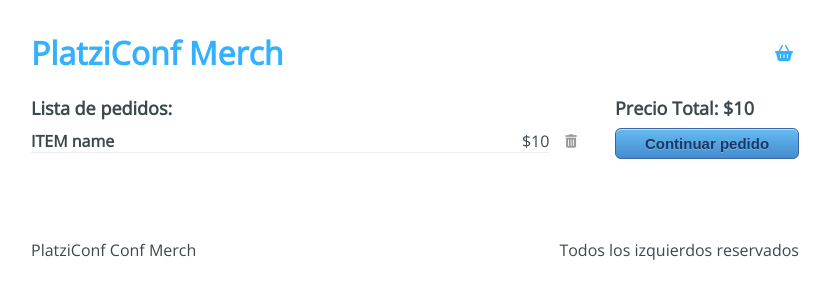
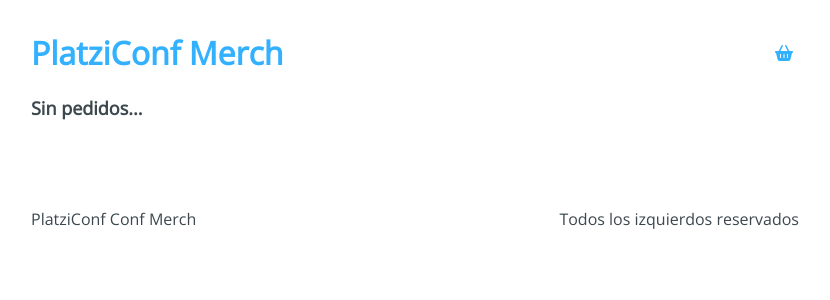
Before and after one commit to JordiMesas/store_react, a React app: page /checkout in a window 1280 px wide. Shown: the top 300 px of the page, without its empty margins (225-1055 px from the left). Built offline with nearby package versions, Linux system fonts and the light colour scheme.

Commit message:
add removeProducts in checkout container

```diff
--- a/src/containers/Checkout.jsx
+++ b/src/containers/Checkout.jsx
@@ -1,28 +1,54 @@
-import React from 'react';
+import React, { useContext } from 'react';
 import { Link } from 'react-router-dom';
+import AppContext from '../context/AppContext';
 import '../styles/components/Checkout.css';
 
 const Checkout = () => {
+	const { state, removeFromCart } = useContext(AppContext);
+	const { cart } = state;
+
+	const handleRemove = (product) => () => {
+		removeFromCart(product);
+	};
+
+	const handleSumTotal = ()=>{
+		const reducer = (accumulator, currentValue) => accumulator + currentValue.price;
+		const sum =cart.reduce(reducer, 0);
+		return sum;
+	}
+
 	return (
 		<div className='Checkout'>
 			<div className='Checkout-content'>
-				<h3>Lista de pedidos:</h3>
+
+				{cart.length > 0 ? <h3>Lista de pedidos:</h3> : <h3>Sin pedidos...</h3>}
+
+				{cart.map((item) => (
+
 				<div className='Checkout-item'>
 					<div className='Checkout-element'>
-						<h4>ITEM name</h4>
-						<span>$10</span>
+						<h4>{item.title}</h4>
+						<span>$
+							{item.price}
+						</span>
 					</div>
-					<button type='button'>
+					<button type='button' onClick={handleRemove(item)}>
 						<i className='fas fa-trash-alt' />
 					</button>
 				</div>
+
+				))}
 			</div>
+			{cart.length > 0 &&(
+
 			<div className='Checkout-sidebar'>
-				<h3>Precio Total: $10</h3>
+				<h3>{`Precio Total: $ ${handleSumTotal()}`}</h3>
 				<Link to='/checkout/information'>
 					<button type='button'>Continuar pedido</button>
 				</Link>
 			</div>
+
+			)}
 		</div>
 	);
 };
--- a/src/hooks/useInitialState.js
+++ b/src/hooks/useInitialState.js
@@ -14,7 +14,7 @@
 	const removeFromCart = (payload) => {
 		setState({
 			...state,
-			cart: state.cart.filter((items) => items.id !== payload.id),
+			cart: state.cart.filter((items) => {return items.id !== payload.id}),
 		});
 	};
 
```
